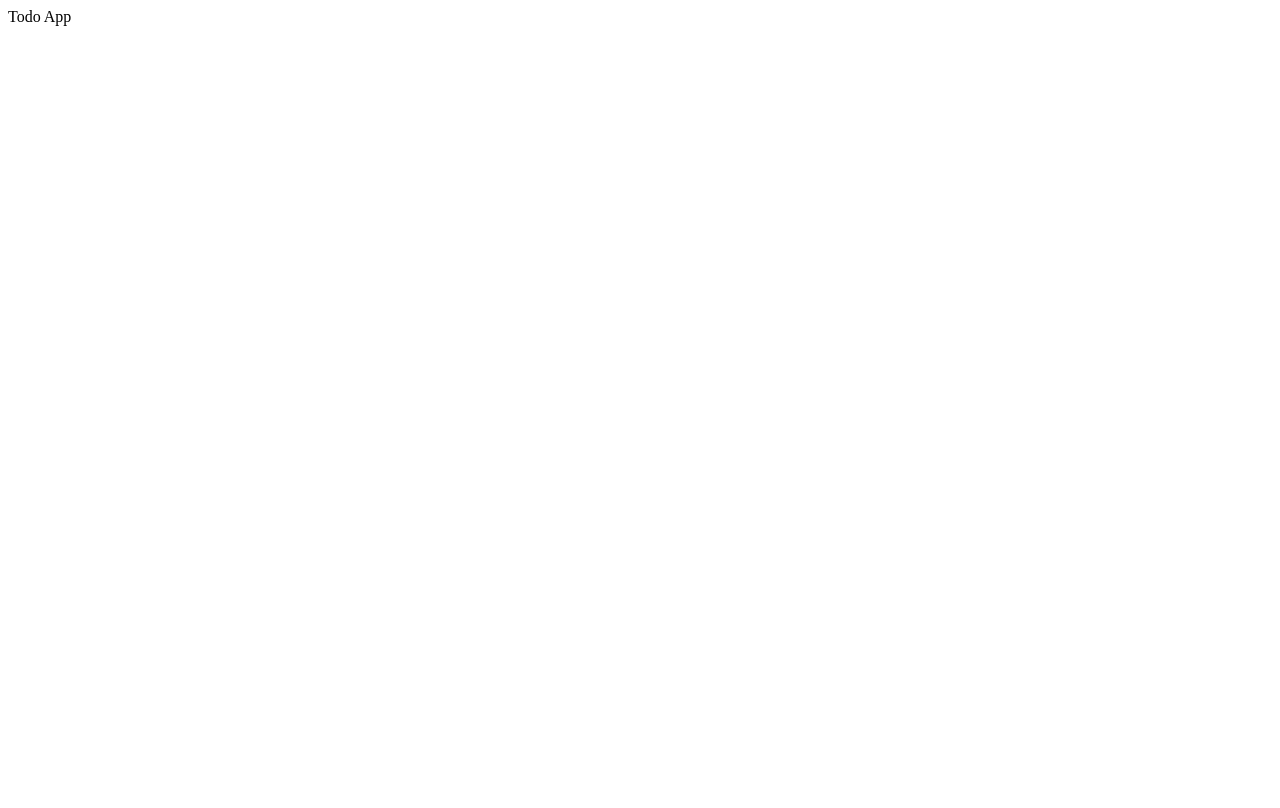
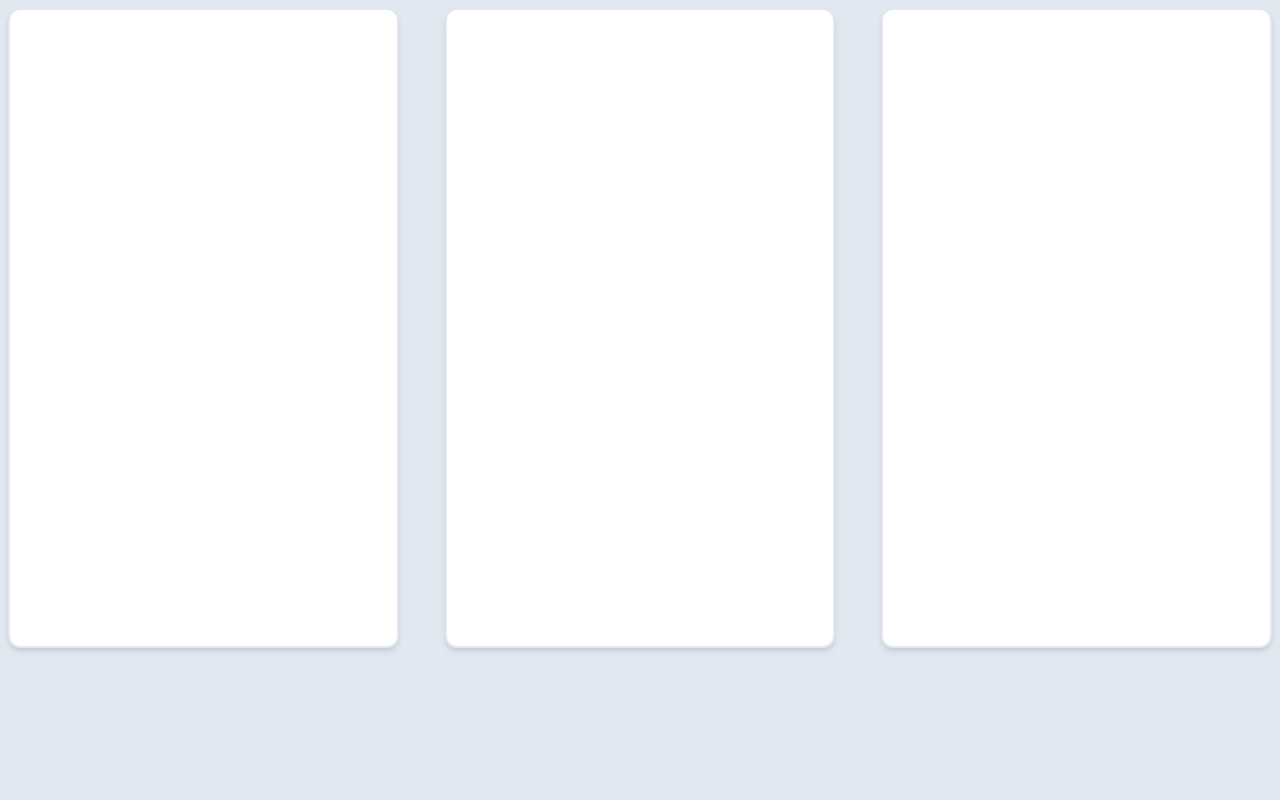
Before and after one commit to AntonyFagundez/todo-drag-and-drop, a React (Create React App) app: page / in a window 1280 px wide. Built offline with nearby package versions, Linux system fonts and the light colour scheme.

Commit message:
Layout inicial

```diff
--- a/package.json
+++ b/package.json
@@ -3,9 +3,14 @@
   "version": "0.1.0",
   "private": true,
   "dependencies": {
+    "@chakra-ui/react": "^1.5.0",
+    "@emotion/react": "^11.1.5",
+    "@emotion/styled": "^11.3.0",
     "@testing-library/jest-dom": "^5.11.10",
     "@testing-library/react": "^11.2.6",
     "@testing-library/user-event": "^12.8.3",
+    "framer-motion": "^4.1.3",
+    "prop-types": "^15.7.2",
     "react": "^17.0.2",
     "react-dom": "^17.0.2",
     "react-scripts": "4.0.3",
--- a/src/App.js
+++ b/src/App.js
@@ -1,6 +1,22 @@
+import { Box } from "@chakra-ui/layout";
+import { SimpleGrid } from "@chakra-ui/layout";
 import React from "react";
+
+import CardContainer from "./CardContainer";
 function App() {
-  return <div>Todo App</div>;
+  return (
+    <SimpleGrid backgroundColor="gray.200" height="full" minChildWidth="120px" spacing="30px">
+      <Box height="container" p="2">
+        <CardContainer />
+      </Box>
+      <Box height="container" p="2">
+        <CardContainer />
+      </Box>
+      <Box height="container" p="2">
+        <CardContainer />
+      </Box>
+    </SimpleGrid>
+  );
 }
 
 export default App;
--- /dev/null
+++ b/src/CardContainer.jsx
@@ -0,0 +1,13 @@
+import React from "react";
+import PropTypes from "prop-types";
+import { Box } from "@chakra-ui/layout";
+
+const CardContainer = () => {
+  return (
+    <Box bg="white" borderRadius="xl" borderWidth="2px" height="container.sm" p="2" shadow="md" />
+  );
+};
+
+CardContainer.propTypes = {};
+
+export default CardContainer;
--- a/src/index.js
+++ b/src/index.js
@@ -1,12 +1,15 @@
 import React from "react";
 import ReactDOM from "react-dom";
+import { ChakraProvider } from "@chakra-ui/react";
 
 import "./index.css";
 import App from "./App";
 
 ReactDOM.render(
-  <React.StrictMode>
-    <App />
-  </React.StrictMode>,
+  <ChakraProvider>
+    <React.StrictMode>
+      <App />
+    </React.StrictMode>
+  </ChakraProvider>,
   document.getElementById("root")
 );
```
Also changed, not shown: 1 other file (tests, documents, lock files or other folders).
